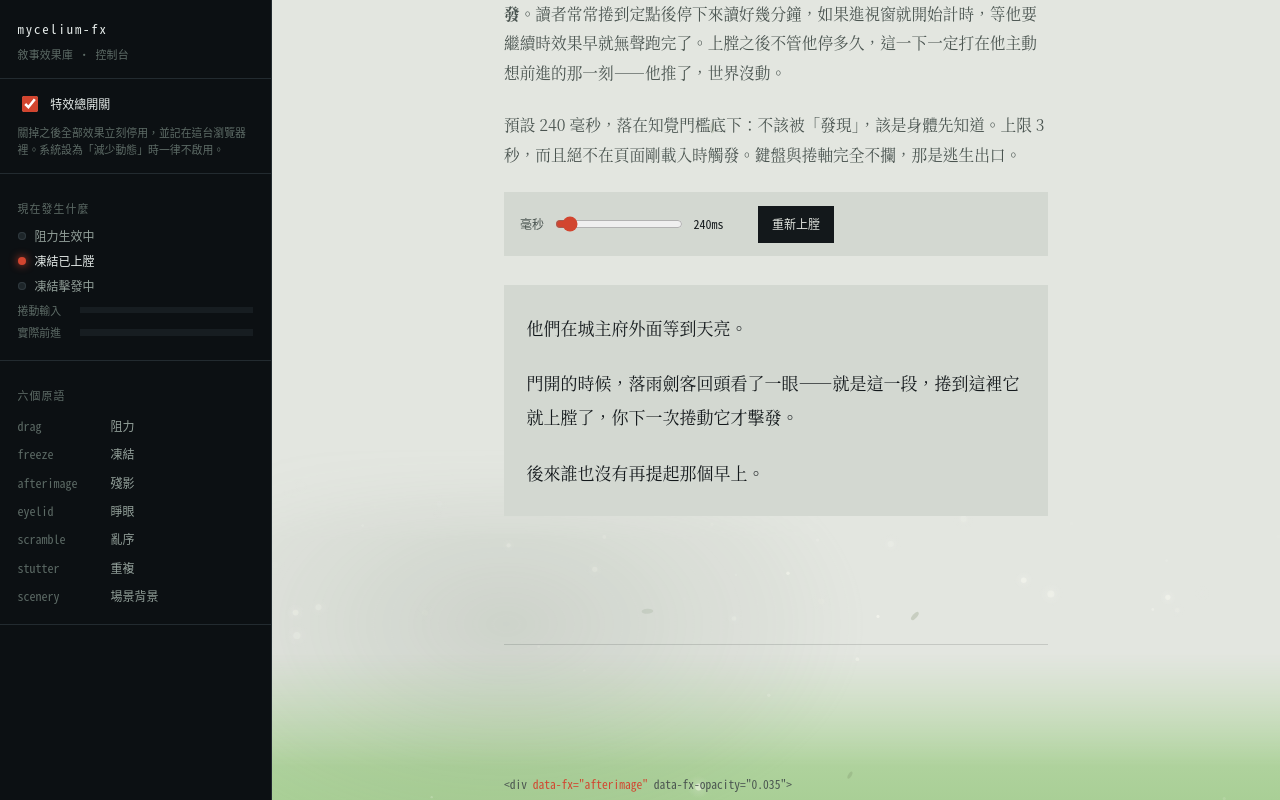
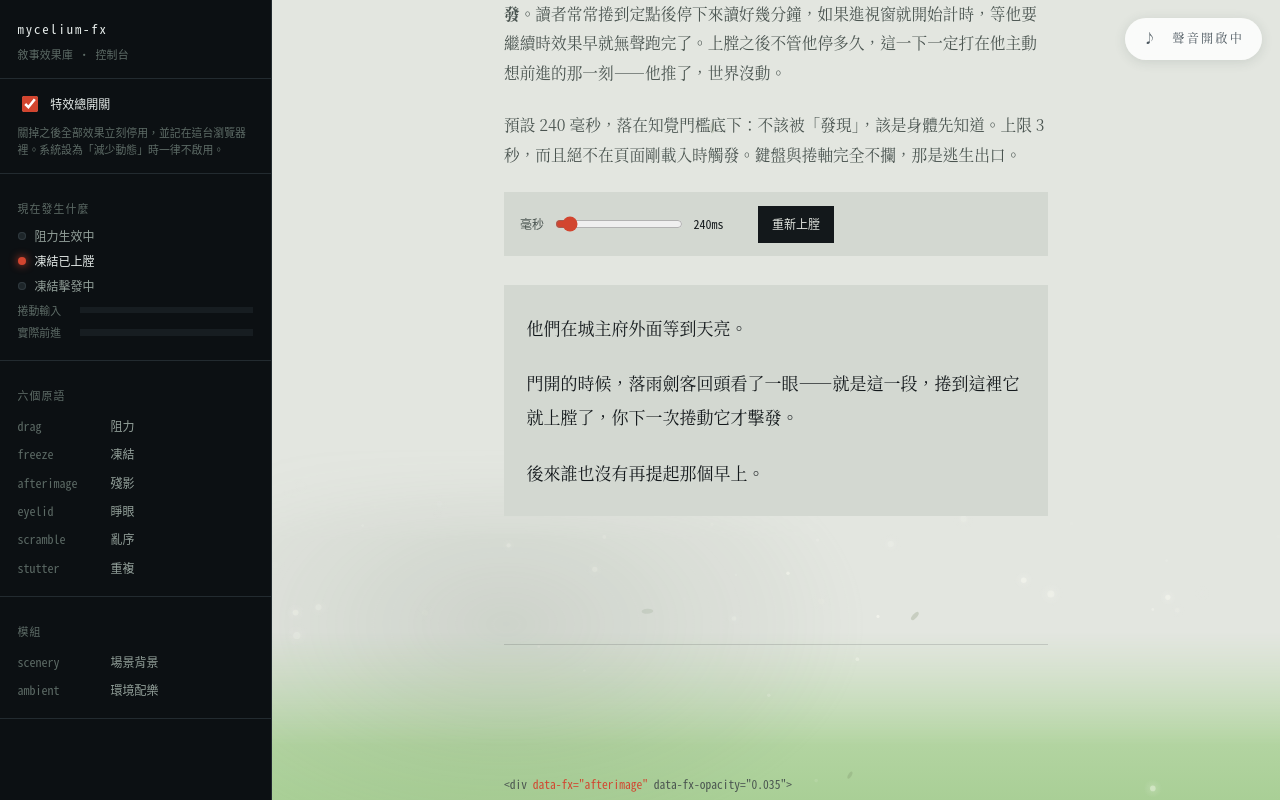
Before and after one commit to yazelin/mycelium, a website: page effects/demo.html in a window 1280 px wide. Both pictures are taken after a click on the button "重新上膛". Shown: the part 2769-3569 px from the top of the page. Drawn offline with Linux system fonts and the light colour scheme.

Commit message:
feat(ambient): synth 即時合成 + 波形折線 + 手勢自動播開關

```diff
--- a/effects/demo.html
+++ b/effects/demo.html
@@ -183,7 +183,14 @@ footer.site a:hover{color:var(--ink);border-color:var(--ink)}
       <a href="#eyelid"><u>eyelid</u>睜眼</a>
       <a href="#scramble"><u>scramble</u>亂序</a>
       <a href="#stutter"><u>stutter</u>重複</a>
+    </nav>
+  </div>
+
+  <div class="rail-block">
+    <p class="rail-label">模組</p>
+    <nav aria-label="模組段落">
       <a href="#scenery"><u>scenery</u>場景背景</a>
+      <a href="#ambient"><u>ambient</u>環境配樂</a>
     </nav>
   </div>
 </aside>
@@ -337,6 +344,15 @@ footer.site a:hover{color:var(--ink);border-color:var(--ink)}
     <div style="height:40vh"></div>
   </section>
 
+  <!-- ── 環境配樂 ─────────────────────────────────────── -->
+  <section class="fx" id="ambient">
+    <p class="eyebrow">&lt;div <b>data-fx="ambient"</b> data-fx-preset="soft-f" data-fx-eq="#ambient-eq"&gt;</p>
+    <h3>環境配樂（即時合成）</h3>
+    <p>不放音檔，即時合成一段留白多、延音長的環境音。右上角開關，一捲動就會自動播。下面這條折線是它的波形。</p>
+    <div data-fx="ambient" data-fx-preset="soft-f" data-fx-eq="#ambient-eq"></div>
+    <canvas id="ambient-eq" style="width:min(26em,80vw);height:44px;display:block;margin:1rem auto;opacity:.6"></canvas>
+  </section>
+
   </div>
 </main>
 
@@ -357,6 +373,7 @@ footer.site a:hover{color:var(--ink);border-color:var(--ink)}
 
 <script src="mycelium-fx.js"></script>
 <script src="mycelium-scenery.js" defer></script>
+<script src="mycelium-audio.js" defer></script>
 <script>
 /* 示範頁自己的控制程式：只呼叫函式庫公開的 API，不碰內部狀態。
    所有監聽都是 passive，示範頁本身不攔任何輸入。 */
--- /dev/null
+++ b/effects/mycelium-audio.js
@@ -0,0 +1,230 @@
+/*!
+ * mycelium-audio — 環境配樂（synth 即時合成 / loop 檔案交叉淡接）+ 波形
+ * 宣告式：<div data-fx="ambient" data-fx-preset="soft-f" data-fx-eq="#eq">
+ * 瀏覽器禁止零互動出聲——一律綁在第一個手勢後才發聲。
+ * MIT © 林亞澤
+ */
+(function (global) {
+  'use strict';
+  var reduce = global.matchMedia &&
+    global.matchMedia('(prefers-reduced-motion: reduce)').matches;
+  var ns = global.MyceliumFX = global.MyceliumFX || {};
+  var presets = {};
+
+  // 內附中性預設：F 大調、76 BPM、留白多、延音長。
+  presets['soft-f'] = {
+    bpm: 76,
+    chords: [
+      [349.23,440,523.25,659.25],[523.25,587.33,659.25,783.99],[587.33,783.99,880],[440,523.25,659.25],
+      [349.23,440,523.25,783.99],[523.25,587.33,659.25,783.99],[587.33,783.99,880],[440,523.25,659.25,783.99]
+    ],
+    bass: [174.61,130.81,146.83,220,174.61,130.81,146.83,220],
+    scale: [698.46,783.99,880,1046.5,1174.66,1396.91,1567.98,1760],
+    melody: [0,0,0,4,0,0,5,0, 0,0,0,0,6,0,0,0, 0,0,3,0,0,0,0,0, 0,0,0,0,0,0,4,0,
+             0,0,5,0,0,0,0,0, 0,0,0,0,0,6,0,0, 0,4,0,0,0,0,0,2, 0,0,0,0,0,0,0,0]
+  };
+  // 另附兩個中性預設，仿 mori-desktop 另兩首 CC 曲的調性（純音樂參數）。
+  // ambient-a：B♭ 大調、約 78 BPM，較亮。
+  presets['ambient-a'] = {
+    bpm: 78,
+    chords: [
+      [233.08,293.66,349.23,440],[233.08,293.66,349.23,440],[233.08,293.66,349.23,440],[196,233.08,293.66,349.23],
+      [293.66,392,440],[293.66,349.23,440],[220,293.66,329.63],[220,293.66,329.63]
+    ],
+    bass: [116.54,116.54,116.54,98,146.83,146.83,110,110],
+    scale: [932.33,1046.5,1174.66,1396.91,1567.98,1864.66,2093,2349.32],
+    melody: [0,0,4,0,0,5,0,0, 0,0,0,6,0,0,0,0, 0,3,0,0,0,4,0,0, 0,0,0,0,0,0,0,0,
+             0,0,5,0,0,4,0,0, 0,0,0,0,6,0,0,0, 0,0,4,0,0,0,3,0, 0,0,0,0,0,0,0,0]
+  };
+  // film-b：F 小調、77 BPM，最沉、最暗。
+  presets['film-b'] = {
+    bpm: 77,
+    chords: [
+      [174.61,207.65,261.63,311.13],[261.63,311.13,392,466.16],[174.61,207.65,261.63],[277.18,349.23,415.30,523.25],
+      [174.61,207.65,261.63,311.13],[207.65,261.63,311.13,392],[174.61,207.65,261.63],[277.18,349.23,415.30,523.25]
+    ],
+    bass: [87.31,130.81,87.31,138.59,87.31,103.83,87.31,138.59],
+    scale: [698.46,830.61,1046.5,1244.51,1396.91,1661.22,2093,2489.02],
+    melody: [0,0,0,3,0,0,0,0, 0,0,4,0,0,0,0,0, 0,0,0,0,2,0,0,0, 0,0,0,0,0,0,0,0,
+             0,0,3,0,0,0,4,0, 0,0,0,0,0,0,0,0, 0,2,0,0,0,3,0,0, 0,0,0,0,0,0,0,0]
+  };
+  ns.ambientPreset = function (name, spec) { presets[name] = spec; };
+
+  function num(el, attr, fallback, min, max) {
+    var v = parseFloat(el.getAttribute(attr));
+    if (isNaN(v)) return fallback;
+    if (min != null) v = Math.max(min, v);
+    if (max != null) v = Math.min(max, v);
+    return v;
+  }
+
+  // ---- 波形折線（synth/http 用 AnalyserNode；file:// loop 用離線頻譜，見 Task 4） ----
+  function makeEq(canvas, getData) {
+    if (!canvas) return function () {};
+    var dpr = Math.min(global.devicePixelRatio || 1, 2), ex, EW = 0, EH = 0, line = new Float32Array(32);
+    function size() {
+      EW = canvas.clientWidth; EH = canvas.clientHeight;
+      canvas.width = EW * dpr; canvas.height = EH * dpr;
+      ex = canvas.getContext('2d'); ex.setTransform(dpr, 0, 0, dpr, 0, 0);
+    }
+    size(); global.addEventListener('resize', size);
+    return function draw(on) {
+      if (!ex || !EW) return;
+      var vals = getData();
+      for (var i = 0; i < 32; i++) {
+        var v = on && vals ? vals[i] : 0;
+        line[i] += (v - line[i]) * 0.22;
+      }
+      ex.clearRect(0, 0, EW, EH);
+      var mid = EH * 0.5, amp = EH * 0.44, stepx = EW / 31;
+      ex.beginPath();
+      for (i = 0; i < 32; i++) {
+        var xx = i * stepx, yy = mid - line[i] * amp;
+        if (i === 0) ex.moveTo(xx, yy);
+        else { var px = (i - 1) * stepx, py = mid - line[i - 1] * amp; ex.quadraticCurveTo((px + xx) / 2, py, xx, yy); }
+      }
+      ex.strokeStyle = 'rgba(106,143,114,.75)'; ex.lineWidth = 1.6;
+      ex.lineJoin = 'round'; ex.lineCap = 'round'; ex.stroke();
+    };
+  }
+
+  // ---- synth 引擎 ----
+  function synthEngine(spec, ctx, master, rev, analyser) {
+    var BPM = spec.bpm || 76, SPB = 60 / BPM, STEP = SPB / 2, LOOK = 0.15, TICK = 25;
+    var step = 0, next = 0, timer = null;
+    function pluck(f, t, gain, dur) {
+      var o = ctx.createOscillator(); o.type = 'sine'; o.frequency.setValueAtTime(f, t);
+      var g = ctx.createGain();
+      g.gain.setValueAtTime(0.0001, t);
+      g.gain.exponentialRampToValueAtTime(gain, t + 0.14);
+      g.gain.exponentialRampToValueAtTime(0.0001, t + dur);
+      o.connect(g); g.connect(master); g.connect(rev);
+      o.start(t); o.stop(t + dur + 0.1);
+    }
+    function pad(notes, t, dur) {
+      for (var i = 0; i < notes.length; i++) {
+        var o = ctx.createOscillator(); o.type = 'sine'; o.frequency.setValueAtTime(notes[i], t);
+        o.detune.setValueAtTime(i % 2 ? 4 : -4, t);
+        var g = ctx.createGain();
+        g.gain.setValueAtTime(0.0001, t);
+        g.gain.linearRampToValueAtTime(0.016, t + dur * 0.45);
+        g.gain.linearRampToValueAtTime(0.0001, t + dur);
+        o.connect(g); g.connect(master); g.connect(rev);
+        o.start(t); o.stop(t + dur + 0.05);
+      }
+    }
+    function bass(f, t) {
+      var o = ctx.createOscillator(); o.type = 'sine'; o.frequency.setValueAtTime(f, t);
+      var g = ctx.createGain();
+      g.gain.setValueAtTime(0.0001, t);
+      g.gain.exponentialRampToValueAtTime(0.038, t + 0.05);
+      g.gain.exponentialRampToValueAtTime(0.0001, t + SPB * 1.6);
+      o.connect(g); g.connect(master);
+      o.start(t); o.stop(t + SPB * 1.7);
+    }
+    function schedule() {
+      while (next < ctx.currentTime + LOOK) {
+        var bar = (step >> 3) & 7, inBar = step & 7, m = spec.melody[step & 63];
+        if (inBar === 0) { pad(spec.chords[bar], next, SPB * 4 * 0.98); bass(spec.bass[bar], next); }
+        if (inBar === 4) bass(spec.bass[bar], next);
+        if (m) pluck(spec.scale[m - 1], next, 0.075 + Math.random() * 0.025, 4.5 + Math.random() * 2.0);
+        if (bar === 7 && inBar >= 4 && Math.random() < 0.4) pluck(spec.scale[7] * 2, next, 0.026, 5.5);
+        if (m && Math.random() < 0.22) pluck(spec.scale[m - 1] * 2, next, 0.016, 4.0);
+        next += STEP; step = (step + 1) & 63;
+      }
+    }
+    return {
+      startAt: function () { next = ctx.currentTime + LOOK; if (!timer) timer = setInterval(schedule, TICK); },
+      stop: function () { if (timer) { clearInterval(timer); timer = null; } },
+      data: function () {
+        if (!analyser) return null;
+        var d = new Uint8Array(analyser.frequencyBinCount); analyser.getByteFrequencyData(d);
+        var out = new Float32Array(32);
+        for (var i = 0; i < 32; i++) out[i] = (d[i] || 0) / 255;
+        return out;
+      }
+    };
+  }
+
+  function reverbBuffer(ctx) {
+    var len = Math.floor(ctx.sampleRate * 4.6), b = ctx.createBuffer(2, len, ctx.sampleRate);
+    for (var c = 0; c < 2; c++) { var d = b.getChannelData(c);
+      for (var i = 0; i < len; i++) d[i] = (Math.random() * 2 - 1) * Math.pow(1 - i / len, 2.6); }
+    var cv = ctx.createConvolver(); cv.buffer = b; return cv;
+  }
+
+  function mountSynth(el) {
+    var presetName = el.getAttribute('data-fx-preset') || 'soft-f';
+    var spec = presets[presetName] || presets['soft-f'];
+    var eqCanvas = el.getAttribute('data-fx-eq') ? document.querySelector(el.getAttribute('data-fx-eq')) : null;
+    var ctx, master, engine, drawEq, an, on = false, raf = 0;
+
+    function build() {
+      ctx = new (global.AudioContext || global.webkitAudioContext)();
+      master = ctx.createGain(); master.gain.value = 0;
+      an = ctx.createAnalyser(); an.fftSize = 256; an.smoothingTimeConstant = 0.5;
+      master.connect(an); an.connect(ctx.destination);
+      var rg = ctx.createGain(); rg.gain.value = 0.62;
+      var rev = reverbBuffer(ctx); rev.connect(rg); rg.connect(master);
+      engine = synthEngine(spec, ctx, master, rev, an);
+      drawEq = makeEq(eqCanvas, function () { return engine.data(); });
+      function loop() { raf = requestAnimationFrame(loop); if (drawEq && !reduce) drawEq(on); }
+      loop();
+    }
+    return {
+      start: function () {
+        if (!ctx) build();
+        if (ctx.state === 'suspended') ctx.resume();
+        global.__mfxAudioStarted = true;
+        engine.startAt();
+        master.gain.cancelScheduledValues(ctx.currentTime);
+        master.gain.linearRampToValueAtTime(0.55, ctx.currentTime + 6);
+        on = true;
+      },
+      stop: function () {
+        if (ctx && master) { master.gain.cancelScheduledValues(ctx.currentTime);
+          master.gain.linearRampToValueAtTime(0, ctx.currentTime + 1.8); }
+        if (engine) engine.stop(); on = false;
+      }
+    };
+  }
+
+  // ---- 開關 + 手勢自動播（兩模式共用） ----
+  function attach(el) {
+    var player = mountSynth(el); // Task 4 會在此依 data-fx-src 分派 loop/synth
+    var btn = document.createElement('button');
+    btn.className = 'mfx-snd'; btn.type = 'button';
+    btn.textContent = '♪　開啟聲音'; // ♪ 開啟聲音
+    document.body.appendChild(btn);
+    var on = false;
+    function set(state) {
+      on = state;
+      btn.textContent = on ? '♪　聲音開啟中' : '♪　開啟聲音';
+      try { localStorage.setItem('fx-bgm', on ? '1' : '0'); } catch (e) {}
+    }
+    btn.addEventListener('click', function () { if (on) { player.stop(); set(false); } else { player.start(); set(true); } });
+    setTimeout(function () { btn.classList.add('rest'); }, 10000);
+    btn.addEventListener('mouseenter', function () { btn.classList.remove('rest'); });
+    btn.addEventListener('mouseleave', function () { btn.classList.add('rest'); });
+
+    var armed = false;
+    function first() {
+      if (armed) return; armed = true;
+      var pref = null; try { pref = localStorage.getItem('fx-bgm'); } catch (e) {}
+      if (pref !== '0') { player.start(); set(true); }
+    }
+    ['wheel', 'touchstart', 'pointerdown', 'keydown', 'click'].forEach(function (ev) {
+      global.addEventListener(ev, first, { passive: true });
+    });
+  }
+
+  function start() {
+    var list = document.querySelectorAll('[data-fx="ambient"]');
+    for (var i = 0; i < list.length; i++) attach(list[i]);
+  }
+  ns.ambient = { start: start };
+
+  if (document.readyState === 'loading') {
+    document.addEventListener('DOMContentLoaded', start);
+  } else { start(); }
+})(window);
--- a/effects/mycelium-fx.css
+++ b/effects/mycelium-fx.css
@@ -137,3 +137,15 @@
 }
 @keyframes mfx-cloudpass { from { transform: translateX(0); } to { transform: translateX(230vw); } }
 @media (prefers-reduced-motion: reduce) { .mfx-scenery-shade::before { animation: none; } }
+
+/* 環境配樂開關：頁面右上，前 10 秒清楚、之後退到低調。 */
+.mfx-snd {
+  position: fixed; top: 1.1rem; right: 1.1rem; z-index: 50; border: 0;
+  background: rgba(255,255,255,.82); color: #4a565e; font: inherit; font-size: .76rem;
+  letter-spacing: .18em; padding: .55rem 1.15rem; border-radius: 2rem; cursor: pointer;
+  -webkit-backdrop-filter: blur(8px); backdrop-filter: blur(8px);
+  box-shadow: 0 2px 12px rgba(60,80,70,.14); opacity: 1; transition: opacity .8s ease, background .3s;
+}
+.mfx-snd.rest { opacity: .34; }
+.mfx-snd:hover { opacity: 1; }
+@media (max-width: 700px) { .mfx-snd { top: .7rem; right: .7rem; font-size: .72rem; padding: .5rem 1rem; } }
```
Also changed, not shown: tests/effects.spec.js (+26 -0 lines).
